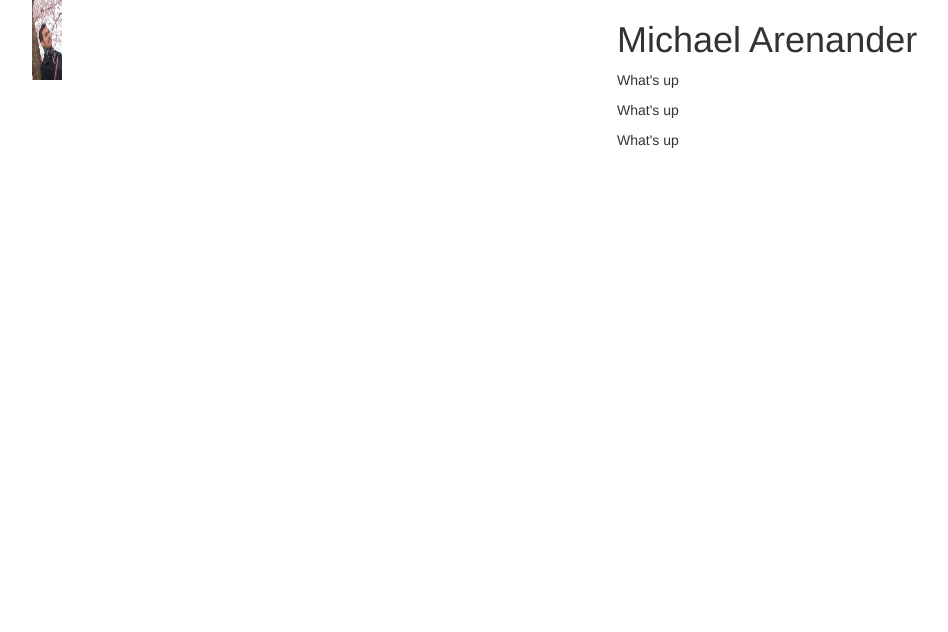
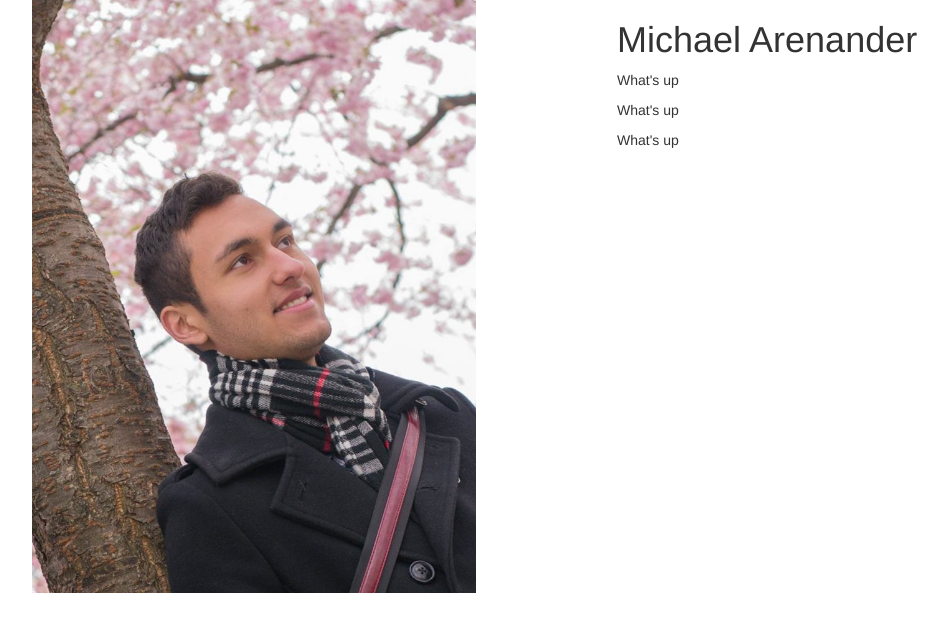
Before and after one commit to Taumich/Taumich.github.io, a plain HTML site: page index.html in a window 1280 px wide. Shown: the whole page, without its empty margins (38-986 px from the left). Drawn offline with nearby package versions, Linux system fonts and the light colour scheme.

Commit message:
fixing scaling of profile picture

```diff
--- a/styles.css
+++ b/styles.css
@@ -8,8 +8,8 @@ img {
 }
 
     .portrait {
-        height: 80px;
-        width: 30px;
+        height: 80%;
+        width: 80%;
     }
 
     .landscape {
```
